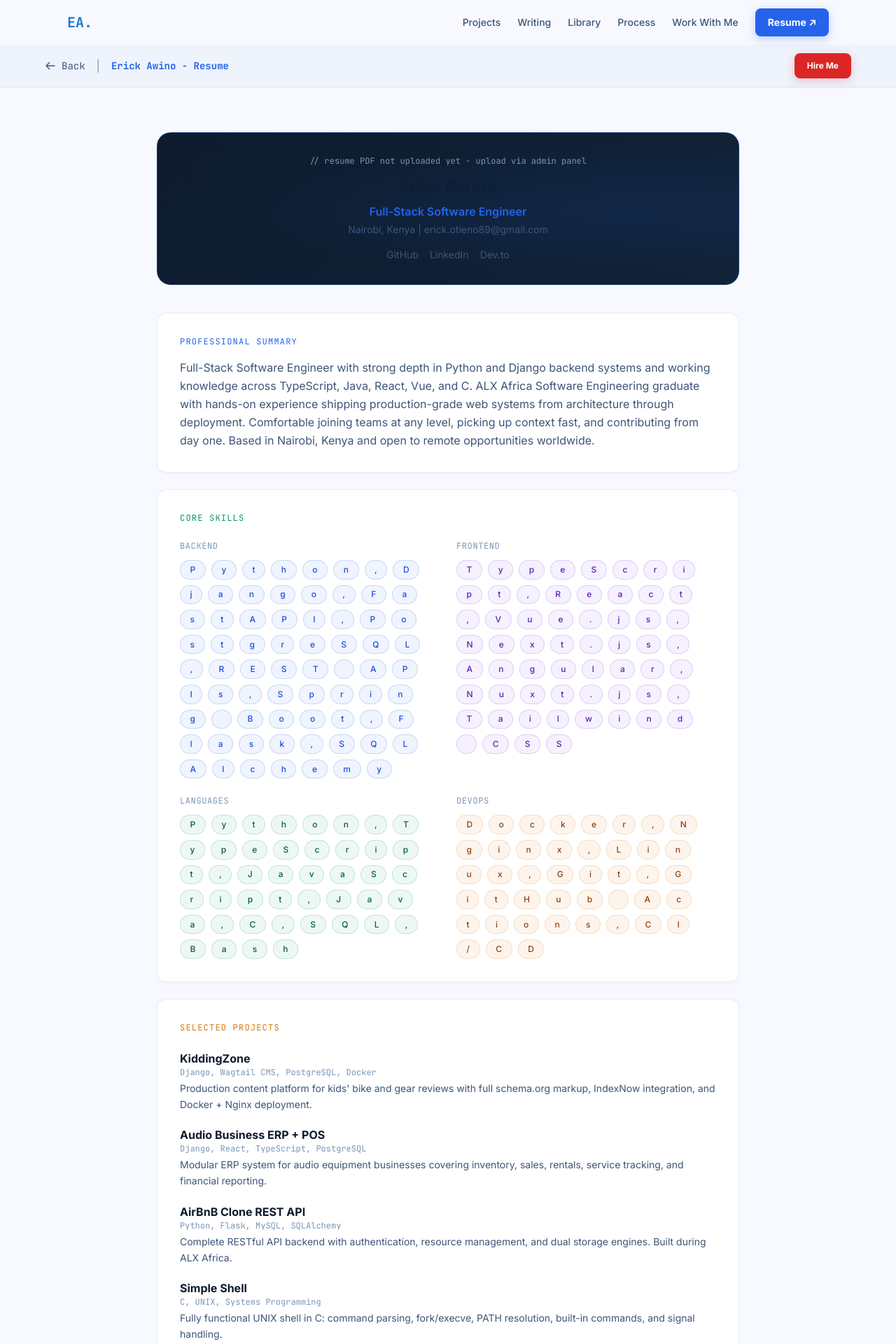
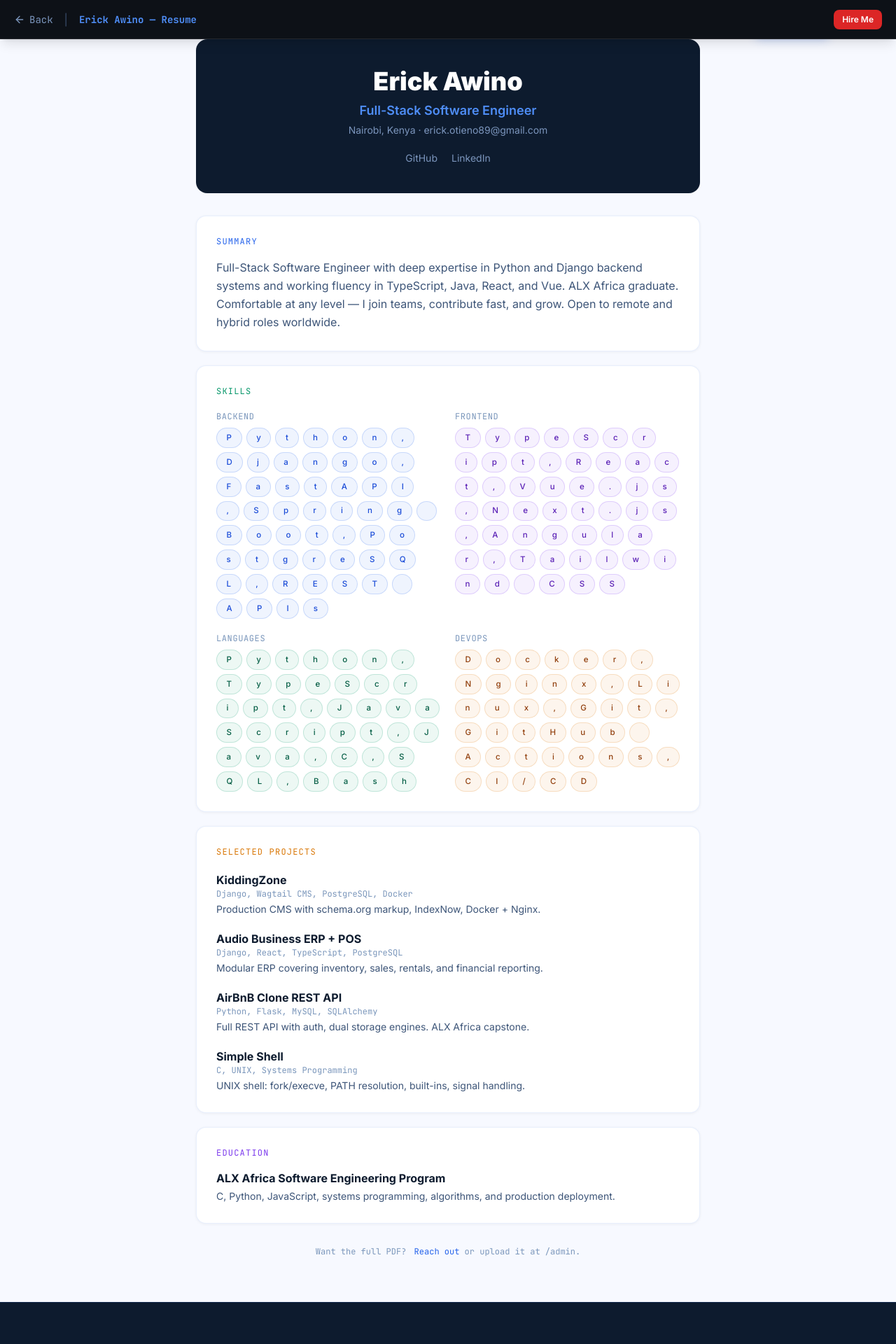
Before and after one commit to awinooliyo/my-portfolio, a Django app: page /resume/ in a window 1280 px wide. Shown: the top 1920 px of the page at 70% size. Run offline with Django 5.2, Linux system fonts and the light colour scheme; data comes from the database, SQL or seed files in the repository; some libraries are stand-ins or nearby versions.

Commit message:
Redesign project cards and resume viewer
Project cards:
- Remove all colored edge borders (border-left, border-top status colors)
- Every card now has a visual cover area: project image if available, otherwise
  a gradient background unique to that card (cycles through 6 rich color pairs)
- Large monogram initial letter (white/15% opacity) anchored to cover bottom-left
  gives imageless projects a distinctive visual identity
- Subtle dot-pattern overlay on gradient covers adds depth without noise
- Status badge and GitHub/Live links float as pill chips on the cover
- Featured hero card: side-by-side layout (gradient cover left, content right)
- Standard cards: full-width cover on top, clean content below
- Hover: shadow lift only, no border color changes

Resume viewer:
- Standalone dark toolbar (does not inherit nav) — matches stanleymasinde style
- Full-screen iframe fills the viewport below the toolbar
- Toolbar: back, full-screen, download, hire-me actions
- Fallback HTML resume renders when no PDF is uploaded

```diff
--- a/portfolio/templates/portfolio/resume.html
+++ b/portfolio/templates/portfolio/resume.html
@@ -1,195 +1,127 @@
 {% extends 'portfolio/base.html' %}
 {% load static %}
 
-{% block title %}Resume - Erick Awino{% endblock %}
-{% block meta_description %}Erick Awino's resume. Full-Stack Software Engineer with deep expertise in Python, Django, TypeScript, React, and Java.{% endblock %}
+{% block title %}Resume — Erick Awino{% endblock %}
+{% block meta_description %}Erick Awino's resume. Full-Stack Software Engineer: Python, Django, TypeScript, React, Java.{% endblock %}
 
 {% block content %}
-<div class="pt-16 min-h-screen flex flex-col bg-[#f7f9ff]">
+<div class="flex flex-col bg-[#1a1f2e]" style="min-height:100vh;">
 
-  <!-- Sticky toolbar -->
-  <div class="sticky top-16 z-40 bg-[#eef3fc] border-b border-[rgba(37,99,235,0.10)] px-6 py-3">
-    <div class="max-w-6xl mx-auto flex items-center justify-between gap-4">
+  {# Slim dark toolbar — PDF stands out against it #}
+  <div class="fixed top-0 left-0 right-0 z-50 h-14 bg-[#0d1117] border-b border-white/10
+              flex items-center justify-between px-5 shadow-lg">
     <div class="flex items-center gap-4">
       <a href="{% url 'home' %}"
-           class="inline-flex items-center gap-2 text-sm text-[#3d5578] hover:text-[#0d1b2e] transition font-mono group">
-          <svg class="w-4 h-4 group-hover:-translate-x-0.5 transition-transform" fill="none" stroke="currentColor" viewBox="0 0 24 24">
-            <path stroke-linecap="round" stroke-linejoin="round" stroke-width="2" d="M10 19l-7-7m0 0l7-7m-7 7h18"/>
-          </svg>
+         class="inline-flex items-center gap-1.5 text-sm text-[#7b95bc] hover:text-white transition font-mono group">
+        <i data-lucide="arrow-left" class="w-4 h-4 group-hover:-translate-x-0.5 transition-transform"></i>
         Back
       </a>
-        <span class="text-[#7a96bb]">|</span>
-        <span class="font-mono text-[#2563eb] text-sm font-bold">Erick Awino - Resume</span>
+      <span class="text-[#3a4d6b]">|</span>
+      <span class="font-mono font-bold text-[#4f8ef7] text-sm hidden sm:block">Erick Awino — Resume</span>
     </div>
 
-      <div class="flex items-center gap-3">
+    <div class="flex items-center gap-2">
       {% if site_config and site_config.resume %}
       <a href="{{ site_config.resume.url }}" target="_blank" rel="noopener"
-           class="btn-secondary !py-2 !px-4 !min-h-0 text-xs">
-          <i data-lucide="external-link" class="w-3.5 h-3.5"></i>
-          Open full screen
+         class="inline-flex items-center gap-1.5 text-xs font-medium px-3 py-1.5 rounded-lg
+                border border-white/15 text-[#a0b4cc] hover:text-white hover:border-white/30 transition">
+        <i data-lucide="maximize-2" class="w-3.5 h-3.5"></i>
+        <span class="hidden sm:inline">Full screen</span>
       </a>
-        <a href="{{ site_config.resume.url }}" download
-           class="btn-primary !py-2 !px-4 !min-h-0 text-xs">
+      <a href="{{ site_config.resume.url }}" download="Erick_Awino_Resume.pdf"
+         class="inline-flex items-center gap-1.5 text-xs font-semibold px-3 py-1.5 rounded-lg
+                bg-[#2563eb] text-white hover:bg-[#1d4ed8] transition shadow-md">
         <i data-lucide="download" class="w-3.5 h-3.5"></i>
-          Download PDF
+        Download
       </a>
       {% endif %}
-        <a href="{% url 'work_with_me' %}" class="btn-red !py-2 !px-4 !min-h-0 text-xs hidden sm:flex">
+      <a href="{% url 'work_with_me' %}"
+         class="inline-flex items-center gap-1.5 text-xs font-semibold px-3 py-1.5 rounded-lg
+                bg-[#dc2626] text-white hover:bg-[#b91c1c] transition hidden sm:inline-flex">
         Hire Me
       </a>
     </div>
   </div>
-  </div>
 
-  <!-- PDF viewer -->
+  {# PDF viewer — fills remaining viewport below toolbar #}
   {% if site_config and site_config.resume %}
-  <div class="flex-1 bg-[#f0f4ff]">
+  <div class="flex-1 pt-14">
     <iframe
-      src="{{ site_config.resume.url }}"
-      class="w-full border-0"
-      style="height: calc(100vh - 8rem);"
+      src="{{ site_config.resume.url }}#toolbar=0&navpanes=0&scrollbar=1"
+      class="w-full border-0 block"
+      style="height:calc(100vh - 3.5rem);"
       title="Erick Awino Resume">
-      <div class="flex flex-col items-center justify-center py-24 text-center px-6">
-        <p class="text-[#3d5578] font-mono text-sm mb-4">
-          Your browser cannot display PDFs inline.
-        </p>
-        <a href="{{ site_config.resume.url }}" target="_blank" class="btn-primary">
-          Open PDF in new tab
-        </a>
+      <div class="flex flex-col items-center justify-center h-full text-center p-8">
+        <i data-lucide="file-x" class="w-12 h-12 text-[#3a4d6b] mb-4"></i>
+        <p class="text-[#7b95bc] font-mono text-sm mb-4">Your browser cannot display PDFs inline.</p>
+        <a href="{{ site_config.resume.url }}" target="_blank" class="btn-primary">Open PDF</a>
       </div>
     </iframe>
   </div>
 
   {% else %}
-  <!-- HTML resume fallback when no PDF is uploaded -->
-  <div class="flex-1 py-16">
-    <div class="max-w-4xl mx-auto px-6 lg:px-8">
+  {# Structured HTML resume when no PDF uploaded #}
+  <div class="flex-1 pt-14 bg-[#f7f9ff] py-16">
+    <div class="max-w-3xl mx-auto px-6">
 
-      <!-- Header banner -->
-      <div class="cta-banner p-8 mb-10 text-center">
-        <p class="text-xs font-mono text-[#7a96bb] mb-3">// resume PDF not uploaded yet - upload via admin panel</p>
-        <h2 class="text-2xl font-black text-[#0d1b2e] mb-2">Erick Awino</h2>
-        <p class="text-[#2563eb] font-semibold mb-1">Full-Stack Software Engineer</p>
-        <p class="text-[#3d5578] text-sm">Nairobi, Kenya | erick.otieno89@gmail.com</p>
-        <div class="flex justify-center gap-4 mt-4 text-sm">
-          <a href="https://github.com/awinooliyo" target="_blank" rel="noopener"
-             class="text-[#3d5578] hover:text-[#0d1b2e] transition">GitHub</a>
-          <a href="https://ke.linkedin.com/in/erick-awino-7803abbb" target="_blank" rel="noopener"
-             class="text-[#3d5578] hover:text-[#60b8e0] transition">LinkedIn</a>
-          <a href="https://dev.to/awinooliyo" target="_blank" rel="noopener"
-             class="text-[#3d5578] hover:text-[#0d1b2e] transition">Dev.to</a>
+      <div class="bg-[#0d1b2e] rounded-2xl p-10 mb-8 text-center">
+        <h1 class="text-4xl font-black text-white mb-2">Erick Awino</h1>
+        <p class="text-[#4f8ef7] font-semibold text-lg mb-1">Full-Stack Software Engineer</p>
+        <p class="text-[#7b95bc] text-sm mb-5">Nairobi, Kenya · erick.otieno89@gmail.com</p>
+        <div class="flex justify-center gap-5 text-sm">
+          <a href="https://github.com/awinooliyo" target="_blank" rel="noopener" class="text-[#7b95bc] hover:text-white transition">GitHub</a>
+          <a href="https://ke.linkedin.com/in/erick-awino-7803abbb" target="_blank" rel="noopener" class="text-[#7b95bc] hover:text-[#60b8e0] transition">LinkedIn</a>
         </div>
       </div>
 
-      <!-- Professional summary -->
-      <div class="card p-8 mb-6">
-        <h3 class="text-xs font-mono uppercase tracking-widest text-[#2563eb] mb-4">Professional Summary</h3>
-        <p class="text-[#3d5578] leading-relaxed">
-          Full-Stack Software Engineer with strong depth in Python and Django backend systems and working
-          knowledge across TypeScript, Java, React, Vue, and C. ALX Africa Software Engineering graduate
-          with hands-on experience shipping production-grade web systems from architecture through deployment.
-          Comfortable joining teams at any level, picking up context fast, and contributing from day one.
-          Based in Nairobi, Kenya and open to remote opportunities worldwide.
-        </p>
+      <div class="card p-7 mb-5">
+        <h2 class="text-xs font-mono uppercase tracking-widest text-[#2563eb] mb-4">Summary</h2>
+        <p class="text-[#3d5578] leading-relaxed">Full-Stack Software Engineer with deep expertise in Python and Django backend systems and working fluency in TypeScript, Java, React, and Vue. ALX Africa graduate. Comfortable at any level — I join teams, contribute fast, and grow. Open to remote and hybrid roles worldwide.</p>
       </div>
 
-      <!-- Core skills -->
-      <div class="card p-8 mb-6">
-        <h3 class="text-xs font-mono uppercase tracking-widest text-[#059669] mb-6">Core Skills</h3>
-        <div class="grid sm:grid-cols-2 gap-6">
+      <div class="card p-7 mb-5">
+        <h2 class="text-xs font-mono uppercase tracking-widest text-[#059669] mb-5">Skills</h2>
+        <div class="grid sm:grid-cols-2 gap-5">
           <div>
-            <p class="text-xs font-mono text-[#7a96bb] uppercase tracking-wider mb-3">Backend</p>
-            <div class="flex flex-wrap gap-2">
-              {% for s in "Python,Django,FastAPI,PostgreSQL,REST APIs,Spring Boot,Flask,SQLAlchemy" %}
-              <span class="chip chip-backend text-xs">{{ s }}</span>
-              {% endfor %}
-            </div>
+            <p class="text-xs font-mono text-[#7a96bb] uppercase tracking-wider mb-2">Backend</p>
+            <div class="flex flex-wrap gap-1.5">{% for s in "Python,Django,FastAPI,Spring Boot,PostgreSQL,REST APIs" %}<span class="chip chip-backend" style="font-size:0.72rem;">{{ s }}</span>{% endfor %}</div>
           </div>
           <div>
-            <p class="text-xs font-mono text-[#7a96bb] uppercase tracking-wider mb-3">Frontend</p>
-            <div class="flex flex-wrap gap-2">
-              {% for s in "TypeScript,React,Vue.js,Next.js,Angular,Nuxt.js,Tailwind CSS" %}
-              <span class="chip chip-frontend text-xs">{{ s }}</span>
-              {% endfor %}
-            </div>
+            <p class="text-xs font-mono text-[#7a96bb] uppercase tracking-wider mb-2">Frontend</p>
+            <div class="flex flex-wrap gap-1.5">{% for s in "TypeScript,React,Vue.js,Next.js,Angular,Tailwind CSS" %}<span class="chip chip-frontend" style="font-size:0.72rem;">{{ s }}</span>{% endfor %}</div>
           </div>
           <div>
-            <p class="text-xs font-mono text-[#7a96bb] uppercase tracking-wider mb-3">Languages</p>
-            <div class="flex flex-wrap gap-2">
-              {% for s in "Python,TypeScript,JavaScript,Java,C,SQL,Bash" %}
-              <span class="chip chip-languages text-xs">{{ s }}</span>
-              {% endfor %}
-            </div>
+            <p class="text-xs font-mono text-[#7a96bb] uppercase tracking-wider mb-2">Languages</p>
+            <div class="flex flex-wrap gap-1.5">{% for s in "Python,TypeScript,JavaScript,Java,C,SQL,Bash" %}<span class="chip chip-languages" style="font-size:0.72rem;">{{ s }}</span>{% endfor %}</div>
           </div>
           <div>
-            <p class="text-xs font-mono text-[#7a96bb] uppercase tracking-wider mb-3">DevOps</p>
-            <div class="flex flex-wrap gap-2">
-              {% for s in "Docker,Nginx,Linux,Git,GitHub Actions,CI/CD" %}
-              <span class="chip chip-devops text-xs">{{ s }}</span>
-              {% endfor %}
-            </div>
+            <p class="text-xs font-mono text-[#7a96bb] uppercase tracking-wider mb-2">DevOps</p>
+            <div class="flex flex-wrap gap-1.5">{% for s in "Docker,Nginx,Linux,Git,GitHub Actions,CI/CD" %}<span class="chip chip-devops" style="font-size:0.72rem;">{{ s }}</span>{% endfor %}</div>
           </div>
         </div>
       </div>
 
-      <!-- Projects highlight -->
-      <div class="card p-8 mb-6">
-        <h3 class="text-xs font-mono uppercase tracking-widest text-[#d97706] mb-6">Selected Projects</h3>
+      <div class="card p-7 mb-5">
+        <h2 class="text-xs font-mono uppercase tracking-widest text-[#d97706] mb-5">Selected Projects</h2>
         <div class="space-y-5">
-          <div>
-            <h4 class="text-[#0d1b2e] font-bold">KiddingZone</h4>
-            <p class="text-xs font-mono text-[#7a96bb] mb-1">Django, Wagtail CMS, PostgreSQL, Docker</p>
-            <p class="text-[#3d5578] text-sm leading-relaxed">
-              Production content platform for kids' bike and gear reviews with full schema.org markup,
-              IndexNow integration, and Docker + Nginx deployment.
-            </p>
-          </div>
-          <div>
-            <h4 class="text-[#0d1b2e] font-bold">Audio Business ERP + POS</h4>
-            <p class="text-xs font-mono text-[#7a96bb] mb-1">Django, React, TypeScript, PostgreSQL</p>
-            <p class="text-[#3d5578] text-sm leading-relaxed">
-              Modular ERP system for audio equipment businesses covering inventory, sales, rentals,
-              service tracking, and financial reporting.
-            </p>
-          </div>
-          <div>
-            <h4 class="text-[#0d1b2e] font-bold">AirBnB Clone REST API</h4>
-            <p class="text-xs font-mono text-[#7a96bb] mb-1">Python, Flask, MySQL, SQLAlchemy</p>
-            <p class="text-[#3d5578] text-sm leading-relaxed">
-              Complete RESTful API backend with authentication, resource management,
-              and dual storage engines. Built during ALX Africa.
-            </p>
-          </div>
-          <div>
-            <h4 class="text-[#0d1b2e] font-bold">Simple Shell</h4>
-            <p class="text-xs font-mono text-[#7a96bb] mb-1">C, UNIX, Systems Programming</p>
-            <p class="text-[#3d5578] text-sm leading-relaxed">
-              Fully functional UNIX shell in C: command parsing, fork/execve, PATH resolution,
-              built-in commands, and signal handling.
-            </p>
-          </div>
+          <div><h3 class="text-[#0d1b2e] font-bold">KiddingZone</h3><p class="text-xs font-mono text-[#7a96bb] mb-1">Django, Wagtail CMS, PostgreSQL, Docker</p><p class="text-[#3d5578] text-sm">Production CMS with schema.org markup, IndexNow, Docker + Nginx.</p></div>
+          <div><h3 class="text-[#0d1b2e] font-bold">Audio Business ERP + POS</h3><p class="text-xs font-mono text-[#7a96bb] mb-1">Django, React, TypeScript, PostgreSQL</p><p class="text-[#3d5578] text-sm">Modular ERP covering inventory, sales, rentals, and financial reporting.</p></div>
+          <div><h3 class="text-[#0d1b2e] font-bold">AirBnB Clone REST API</h3><p class="text-xs font-mono text-[#7a96bb] mb-1">Python, Flask, MySQL, SQLAlchemy</p><p class="text-[#3d5578] text-sm">Full REST API with auth, dual storage engines. ALX Africa capstone.</p></div>
+          <div><h3 class="text-[#0d1b2e] font-bold">Simple Shell</h3><p class="text-xs font-mono text-[#7a96bb] mb-1">C, UNIX, Systems Programming</p><p class="text-[#3d5578] text-sm">UNIX shell: fork/execve, PATH resolution, built-ins, signal handling.</p></div>
         </div>
       </div>
 
-      <!-- Education -->
-      <div class="card p-8 mb-6">
-        <h3 class="text-xs font-mono uppercase tracking-widest text-[#7c3aed] mb-6">Education</h3>
-        <div>
-          <h4 class="text-[#0d1b2e] font-bold">ALX Africa Software Engineering Program</h4>
-          <p class="text-[#3d5578] text-sm">Full-stack software engineering curriculum covering C, Python, JavaScript, systems programming, algorithms, and production deployment. Graduated with demonstrated project output.</p>
-        </div>
+      <div class="card p-7 mb-8">
+        <h2 class="text-xs font-mono uppercase tracking-widest text-[#7c3aed] mb-4">Education</h2>
+        <h3 class="text-[#0d1b2e] font-bold">ALX Africa Software Engineering Program</h3>
+        <p class="text-[#3d5578] text-sm mt-1">C, Python, JavaScript, systems programming, algorithms, and production deployment.</p>
       </div>
 
-      <div class="mt-8 p-5 rounded-xl border border-[rgba(37,99,235,0.15)] bg-[rgba(37,99,235,0.04)] text-center">
-        <p class="text-[#3d5578] text-sm mb-1">Want the full resume as a PDF?</p>
-        <a href="{% url 'work_with_me' %}" class="text-[#2563eb] text-sm font-semibold hover:underline">
-          Reach out via the Work With Me page
-        </a>
-        <span class="text-[#7a96bb] text-sm"> or upload it at </span>
-        <a href="/admin/portfolio/siteconfig/1/change/" class="text-[#7a96bb] text-sm hover:text-[#3d5578] transition">/admin</a>
-      </div>
-
+      <p class="text-center text-xs font-mono text-[#7a96bb]">
+        Want the full PDF?
+        <a href="{% url 'work_with_me' %}" class="text-[#2563eb] hover:underline ml-1">Reach out</a>
+        or upload it at <a href="/admin/portfolio/siteconfig/1/change/" class="text-[#7a96bb] hover:text-[#3d5578] transition">/admin</a>.
+      </p>
     </div>
   </div>
   {% endif %}
```
Also changed, not shown: portfolio/templates/portfolio/home.html (+77 -53 lines), portfolio/templates/portfolio/projects_list.html (+69 -46 lines). Lines whose indentation alone changed are shown as unchanged.
